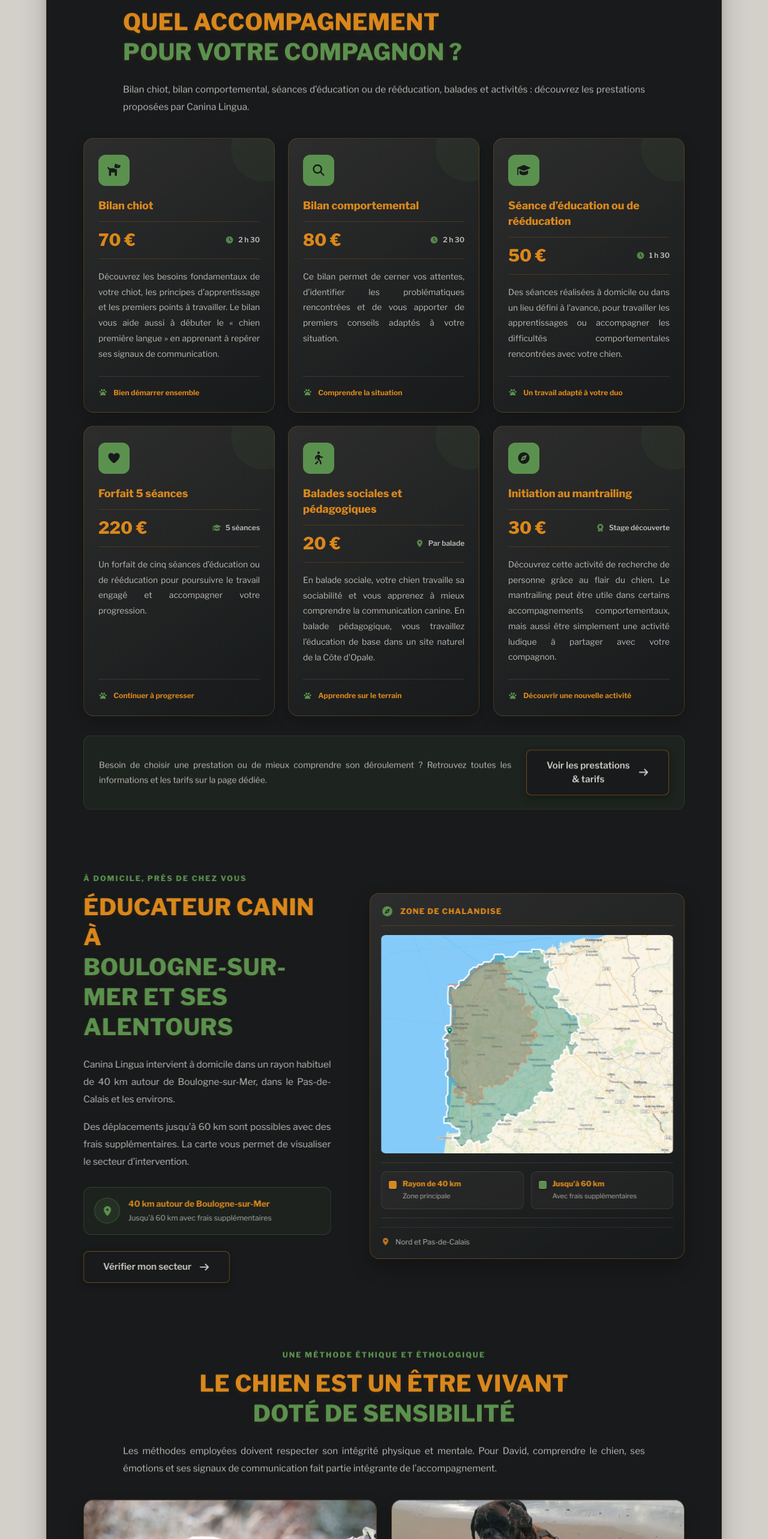
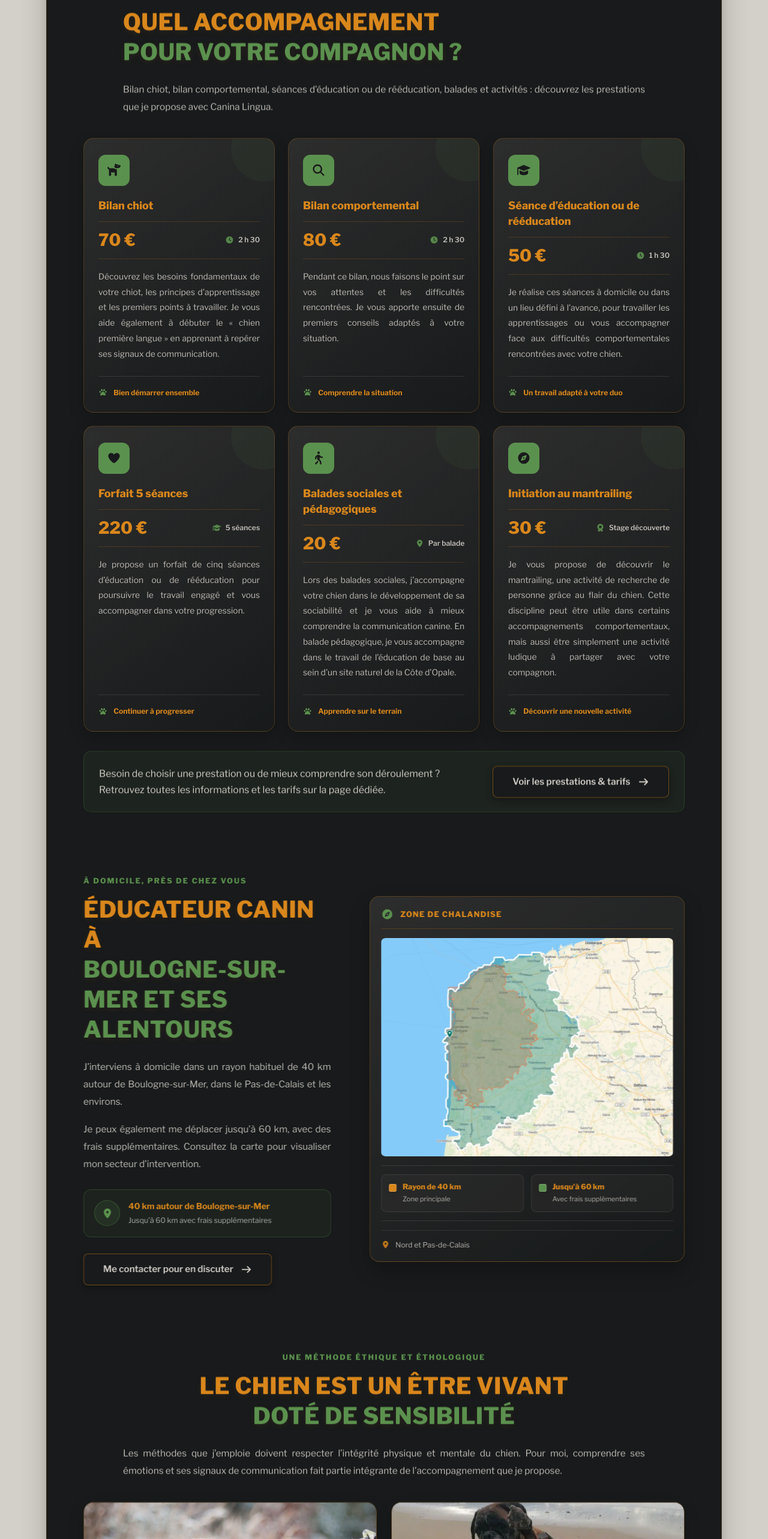
Before and after one commit to CaninaLingua/Canina-Lingua, a React (Vite) app: page / in a window 1280 px wide. Shown: the part 1940-4506 px from the top of the page at 60% size. Built offline with nearby package versions, Linux system fonts and the light colour scheme.

Commit message:
changed some texts in home page

```diff
--- a/src/pages/Home.jsx
+++ b/src/pages/Home.jsx
@@ -251,7 +251,7 @@ function Home() {
                         <p>
                             Bilan chiot, bilan comportemental, séances
                             d’éducation ou de rééducation, balades et activités :
-                            découvrez les prestations proposées par Canina Lingua.
+                            découvrez les prestations que je propose avec Canina Lingua.
                         </p>
                     </div>
 
@@ -280,7 +280,7 @@ function Home() {
                                 <p>
                                     Découvrez les besoins fondamentaux de votre chiot,
                                     les principes d’apprentissage et les premiers
-                                    points à travailler. Le bilan vous aide aussi
+                                    points à travailler. Je vous aide également
                                     à débuter le « chien première langue » en
                                     apprenant à repérer ses signaux de communication.
                                 </p>
@@ -315,9 +315,9 @@ function Home() {
                                 </div>
 
                                 <p>
-                                    Ce bilan permet de cerner vos attentes,
-                                    d’identifier les problématiques rencontrées
-                                    et de vous apporter de premiers conseils
+                                    Pendant ce bilan, nous faisons le point sur
+                                    vos attentes et les difficultés rencontrées.
+                                    Je vous apporte ensuite de premiers conseils
                                     adaptés à votre situation.
                                 </p>
 
@@ -351,10 +351,10 @@ function Home() {
                                 </div>
 
                                 <p>
-                                    Des séances réalisées à domicile ou dans un lieu
+                                    Je réalise ces séances à domicile ou dans un lieu
                                     défini à l’avance, pour travailler les apprentissages
-                                    ou accompagner les difficultés comportementales
-                                    rencontrées avec votre chien.
+                                    ou vous accompagner face aux difficultés
+                                    comportementales rencontrées avec votre chien.
                                 </p>
 
                                 <div className="home-service-card-footer">
@@ -387,9 +387,9 @@ function Home() {
                                 </div>
 
                                 <p>
-                                    Un forfait de cinq séances d’éducation ou
-                                    de rééducation pour poursuivre le travail
-                                    engagé et accompagner votre progression.
+                                    Je propose un forfait de cinq séances d’éducation
+                                    ou de rééducation pour poursuivre le travail
+                                    engagé et vous accompagner dans votre progression.
                                 </p>
 
                                 <div className="home-service-card-footer">
@@ -422,10 +422,11 @@ function Home() {
                                 </div>
 
                                 <p>
-                                    En balade sociale, votre chien travaille sa
-                                    sociabilité et vous apprenez à mieux comprendre
-                                    la communication canine. En balade pédagogique,
-                                    vous travaillez l’éducation de base dans un site
+                                    Lors des balades sociales, j’accompagne votre chien
+                                    dans le développement de sa sociabilité et je vous
+                                    aide à mieux comprendre la communication canine.
+                                    En balade pédagogique, je vous accompagne dans
+                                    le travail de l’éducation de base au sein d’un site
                                     naturel de la Côte d’Opale.
                                 </p>
 
@@ -459,9 +460,10 @@ function Home() {
                                 </div>
 
                                 <p>
-                                    Découvrez cette activité de recherche de personne
-                                    grâce au flair du chien. Le mantrailing peut être
-                                    utile dans certains accompagnements comportementaux,
+                                    Je vous propose de découvrir le mantrailing,
+                                    une activité de recherche de personne grâce au
+                                    flair du chien. Cette discipline peut être utile
+                                    dans certains accompagnements comportementaux,
                                     mais aussi être simplement une activité ludique
                                     à partager avec votre compagnon.
                                 </p>
@@ -480,11 +482,14 @@ function Home() {
 
                     {/* Link to the full list of services and prices. */}
                     <div className="home-services-cta fade-in-up">
-                        <p>
+                        <div>
+                            <p>
                             Besoin de choisir une prestation ou de mieux comprendre
-                            son déroulement ? Retrouvez toutes les informations
-                            et les tarifs sur la page dédiée.
-                        </p>
+                            son déroulement ?
+                            </p>
+                            <p>Retrouvez toutes les informations et les tarifs sur la page dédiée.</p>
+                        </div>
+
 
                         <Link
                             to="/prestations-tarifs"
@@ -512,15 +517,15 @@ function Home() {
                         </h2>
 
                         <p>
-                            Canina Lingua intervient à domicile dans un rayon
-                            habituel de 40 km autour de Boulogne-sur-Mer,
-                            dans le Pas-de-Calais et les environs.
+                            J’interviens à domicile dans un rayon habituel de
+                            40 km autour de Boulogne-sur-Mer, dans le Pas-de-Calais
+                            et les environs.
                         </p>
 
                         <p>
-                            Des déplacements jusqu’à 60 km sont possibles
-                            avec des frais supplémentaires. La carte vous
-                            permet de visualiser le secteur d’intervention.
+                            Je peux également me déplacer jusqu’à 60 km,
+                            avec des frais supplémentaires. Consultez la carte
+                            pour visualiser mon secteur d’intervention.
                         </p>
 
                         <div className="home-area-info">
@@ -540,7 +545,7 @@ function Home() {
                             to="/contact"
                             className="home-button"
                         >
-                            Vérifier mon secteur
+                            Me contacter pour en discuter
                             <FontAwesomeIcon icon={faArrowRight} />
                         </Link>
                     </div>
@@ -616,10 +621,11 @@ function Home() {
                         </h2>
 
                         <p>
-                            Les méthodes employées doivent respecter son
-                            intégrité physique et mentale. Pour David, comprendre
-                            le chien, ses émotions et ses signaux de communication
-                            fait partie intégrante de l’accompagnement.
+                            Les méthodes que j’emploie doivent respecter
+                            l’intégrité physique et mentale du chien.
+                            Pour moi, comprendre ses émotions et ses signaux
+                            de communication fait partie intégrante de
+                            l’accompagnement que je propose.
                         </p>
                     </div>
 
@@ -651,8 +657,8 @@ function Home() {
 
                                     <p>
                                         Caresse, félicitation, friandise ou attention :
-                                        la motivation à recevoir permet d’associer
-                                        une émotion positive à l’apprentissage
+                                        je privilégie la motivation à recevoir pour
+                                        associer une émotion positive à l’apprentissage
                                         ou à la rééducation, plutôt que de travailler
                                         sur la motivation à éviter une sanction.
                                     </p>
@@ -689,8 +695,10 @@ function Home() {
                                     </h3>
 
                                     <p>
-                                        Les émotions et les signaux de communication,
-                                        comme les signaux d’apaisement, aident à mieux
+                                        Je ne me limite pas aux apprentissages :
+                                        je prends également en compte les émotions
+                                        et les signaux de communication, comme les
+                                        signaux d’apaisement. Ils m’aident à mieux
                                         comprendre le chien et à repérer les situations
                                         susceptibles de générer du mal-être.
                                     </p>
@@ -700,7 +708,7 @@ function Home() {
 
                     </div>
 
-                    {/* Quote highlighting David's approach. */}
+                    {/* Quote highlighting the educational approach. */}
                     <div className="home-ethics-quote fade-in-up">
                         <FontAwesomeIcon
                             icon={faPaw}
@@ -712,7 +720,7 @@ function Home() {
                             mais également sur les émotions. »
                         </p>
 
-                        <span>David Level — Canina Lingua</span>
+                        <span>David Level - Canina Lingua</span>
                     </div>
                 </div>
 
@@ -755,11 +763,11 @@ function Home() {
                         </p>
 
                         <p>
-                            Les séances se déroulent toujours à domicile ou
-                            sur les lieux de vos balades quotidiennes. David
-                            travaille dans votre environnement réel, en tenant
-                            compte des émotions et des besoins de votre compagnon,
-                            jamais sur un terrain d’entraînement clos.
+                            Je réalise les séances à domicile ou sur les lieux
+                            de vos balades quotidiennes. J’interviens dans votre
+                            environnement réel, en tenant compte des émotions
+                            et des besoins de votre compagnon, jamais sur un
+                            terrain d’entraînement clos.
                         </p>
 
                         {/* Summary of the practical principles used during sessions. */}
@@ -824,8 +832,8 @@ function Home() {
                     <p>
                         Éducation de base, rééducation comportementale,
                         stress, peurs, frustration ou réactivité :
-                        prenez contact avec David pour échanger sur
-                        les besoins de votre compagnon et envisager
+                        contactez-moi pour que nous puissions échanger
+                        sur les besoins de votre compagnon et envisager
                         un accompagnement adapté.
                     </p>
 
@@ -833,7 +841,7 @@ function Home() {
                         to="/contact"
                         className="home-button"
                     >
-                        Contacter Canina Lingua
+                        Contactez-moi
                         <FontAwesomeIcon icon={faArrowRight} />
                     </Link>
                 </div>
```
